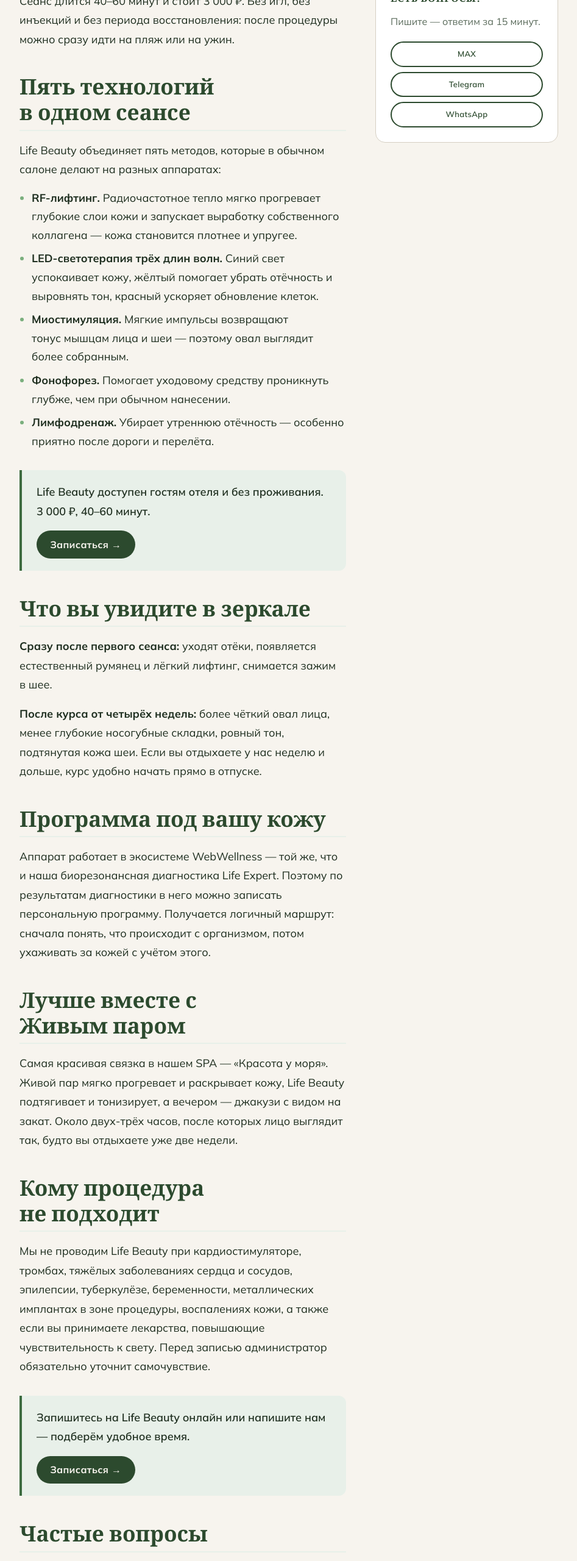
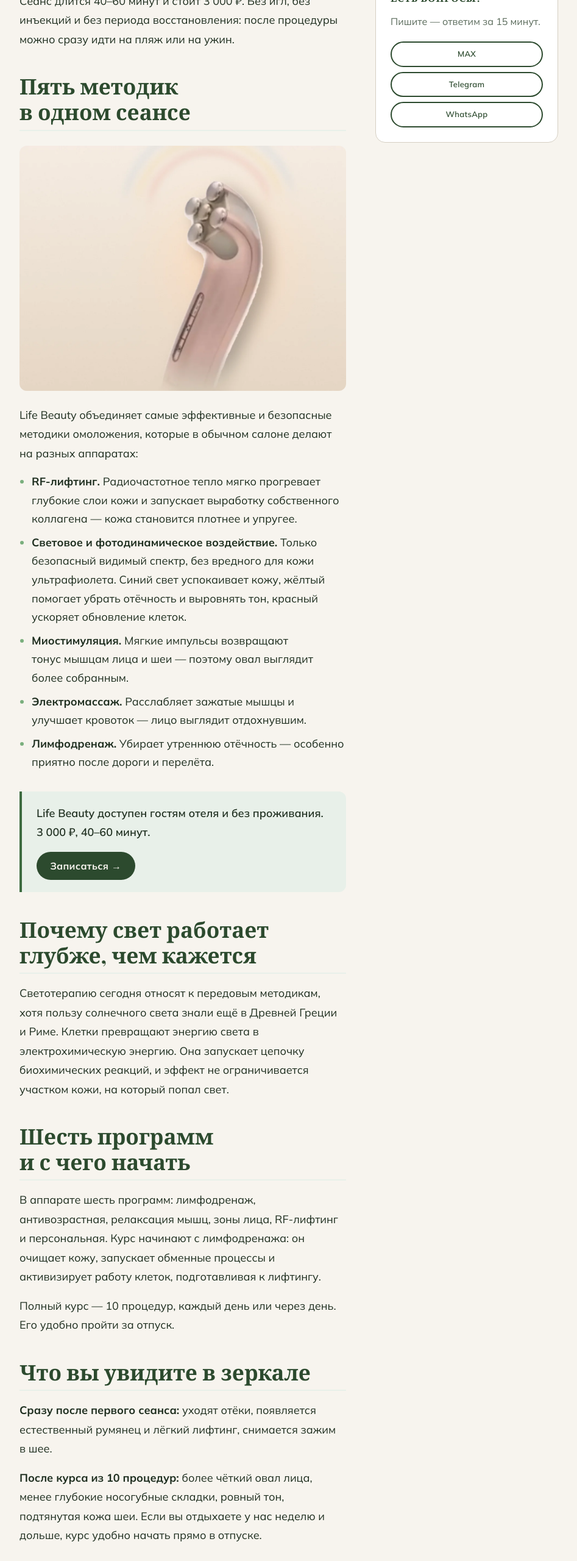
Before and after one commit to lifestyleabkhazia-beep/lifestyle-blog-images, a plain HTML site: page articles/article-life-beauty.html in a window 1280 px wide. Shown: the part 1340-3900 px from the top of the page at 61% size, without its empty margins (166-1113 px from the left). Drawn offline with nearby package versions, Linux system fonts and the light colour scheme; a web font is replaced by a local one.

Commit message:
Life Beauty: фото аппарата, обновлённая статья (видимый свет, 6 программ, курс 10 процедур)
Co-Authored-By: Claude Opus 5.5 <noreply@anthropic.com>
Claude-Session: https://claude.ai/code/session_0187Gxbcz4eoRHthXuJ82kVf

```diff
--- a/articles/article-life-beauty.html
+++ b/articles/article-life-beauty.html
@@ -5,9 +5,9 @@
   <meta name="viewport" content="width=device-width, initial-scale=1.0" />
   <title>Life Beauty в LIFESTYLE, Алахадзы — аппаратный уход за лицом и шеей у моря</title>
   <link rel="canonical" href="https://lifestyleabkhazia-beep.github.io/lifestyle-blog-images/articles/article-life-beauty.html" />
-  <meta name="description" content="Life Beauty в SPA эко-отеля LIFESTYLE в Абхазии: RF-лифтинг, LED-свет, миостимуляция, фонофорез и лимфодренаж за один сеанс. 3 000 ₽, 40–60 минут, без проживания." />
+  <meta name="description" content="Life Beauty в SPA эко-отеля LIFESTYLE в Абхазии: RF-лифтинг, свет без ультрафиолета, миостимуляция, электромассаж и лимфодренаж за один сеанс. 3 000 ₽, 40–60 минут, без проживания." />
   <meta property="og:title" content="Life Beauty в LIFESTYLE, Алахадзы — аппаратный уход за лицом и шеей у моря" />
-  <meta property="og:description" content="Life Beauty в SPA эко-отеля LIFESTYLE в Абхазии: RF-лифтинг, LED-свет, миостимуляция, фонофорез и лимфодренаж за один сеанс. 3 000 ₽, 40–60 минут, без проживания." />
+  <meta property="og:description" content="Life Beauty в SPA эко-отеля LIFESTYLE в Абхазии: RF-лифтинг, свет без ультрафиолета, миостимуляция, электромассаж и лимфодренаж за один сеанс. 3 000 ₽, 40–60 минут, без проживания." />
   <meta property="og:image" content="https://lifestyleabkhazia-beep.github.io/lifestyle-blog-images/art-life-beauty.webp" />
   <link rel="preconnect" href="https://fonts.googleapis.com" />
   <link rel="preconnect" href="https://fonts.gstatic.com" crossorigin />
@@ -18,7 +18,7 @@
     "@context": "https://schema.org",
     "@type": "Article",
     "headline": "Life Beauty в LIFESTYLE, Алахадзы — аппаратный уход за лицом и шеей у моря",
-    "description": "Life Beauty в SPA эко-отеля LIFESTYLE в Абхазии: RF-лифтинг, LED-свет, миостимуляция, фонофорез и лимфодренаж за один сеанс. 3 000 ₽, 40–60 минут, без проживания.",
+    "description": "Life Beauty в SPA эко-отеля LIFESTYLE в Абхазии: RF-лифтинг, свет без ультрафиолета, миостимуляция, электромассаж и лимфодренаж за один сеанс. 3 000 ₽, 40–60 минут, без проживания.",
     "image": "https://lifestyleabkhazia-beep.github.io/lifestyle-blog-images/art-life-beauty.webp",
     "datePublished": "2026-11-20",
     "author": {"@type": "Organization", "name": "Эко-отель LIFESTYLE"},
@@ -87,13 +87,14 @@
             <p>Дома уход за собой обычно проигрывает работе и делам. В отпуске всё наоборот: утром море, днём солнце, вечером ужин с видом на закат — и хочется, чтобы лицо выглядело так же отдохнувшим, как вы себя чувствуете. Для этого в SPA эко-отеля LIFESTYLE появился Life Beauty — аппаратный уход за лицом и шейно-воротниковой зоной.</p>
             <p>Сеанс длится 40–60 минут и стоит 3 000 ₽. Без игл, без инъекций и без периода восстановления: после процедуры можно сразу идти на пляж или на ужин.</p>
 
-            <h2>Пять технологий в одном сеансе</h2>
-            <p>Life Beauty объединяет пять методов, которые в обычном салоне делают на разных аппаратах:</p>
+            <h2>Пять методик в одном сеансе</h2>
+            <figure style="margin:24px 0"><img src="../life-beauty-device.webp" alt="Аппарат Life Beauty с пятью насадками для лица" loading="lazy" style="width:100%;height:auto;border-radius:12px"></figure>
+            <p>Life Beauty объединяет самые эффективные и безопасные методики омоложения, которые в обычном салоне делают на разных аппаратах:</p>
             <ul>
               <li><strong>RF-лифтинг.</strong> Радиочастотное тепло мягко прогревает глубокие слои кожи и запускает выработку собственного коллагена — кожа становится плотнее и упругее.</li>
-              <li><strong>LED-светотерапия трёх длин волн.</strong> Синий свет успокаивает кожу, жёлтый помогает убрать отёчность и выровнять тон, красный ускоряет обновление клеток.</li>
+              <li><strong>Световое и фотодинамическое воздействие.</strong> Только безопасный видимый спектр, без вредного для кожи ультрафиолета. Синий свет успокаивает кожу, жёлтый помогает убрать отёчность и выровнять тон, красный ускоряет обновление клеток.</li>
               <li><strong>Миостимуляция.</strong> Мягкие импульсы возвращают тонус мышцам лица и шеи — поэтому овал выглядит более собранным.</li>
-              <li><strong>Фонофорез.</strong> Помогает уходовому средству проникнуть глубже, чем при обычном нанесении.</li>
+              <li><strong>Электромассаж.</strong> Расслабляет зажатые мышцы и улучшает кровоток — лицо выглядит отдохнувшим.</li>
               <li><strong>Лимфодренаж.</strong> Убирает утреннюю отёчность — особенно приятно после дороги и перелёта.</li>
             </ul>
 
@@ -102,9 +103,16 @@
               <a href="https://lifestylehotel.online/?znms_widget_open=8057" class="btn btn--primary" target="_blank" rel="noopener">Записаться →</a>
             </div>
 
+            <h2>Почему свет работает глубже, чем кажется</h2>
+            <p>Светотерапию сегодня относят к передовым методикам, хотя пользу солнечного света знали ещё в Древней Греции и Риме. Клетки превращают энергию света в электрохимическую энергию. Она запускает цепочку биохимических реакций, и эффект не ограничивается участком кожи, на который попал свет.</p>
+
+            <h2>Шесть программ и с чего начать</h2>
+            <p>В аппарате шесть программ: лимфодренаж, антивозрастная, релаксация мышц, зоны лица, RF-лифтинг и персональная. Курс начинают с лимфодренажа: он очищает кожу, запускает обменные процессы и активизирует работу клеток, подготавливая к лифтингу.</p>
+            <p>Полный курс — 10 процедур, каждый день или через день. Его удобно пройти за отпуск.</p>
+
             <h2>Что вы увидите в зеркале</h2>
             <p><strong>Сразу после первого сеанса:</strong> уходят отёки, появляется естественный румянец и лёгкий лифтинг, снимается зажим в шее.</p>
-            <p><strong>После курса от четырёх недель:</strong> более чёткий овал лица, менее глубокие носогубные складки, ровный тон, подтянутая кожа шеи. Если вы отдыхаете у нас неделю и дольше, курс удобно начать прямо в отпуске.</p>
+            <p><strong>После курса из 10 процедур:</strong> более чёткий овал лица, менее глубокие носогубные складки, ровный тон, подтянутая кожа шеи. Если вы отдыхаете у нас неделю и дольше, курс удобно начать прямо в отпуске.</p>
 
             <h2>Программа под вашу кожу</h2>
             <p>Аппарат работает в экосистеме WebWellness — той же, что и наша биорезонансная диагностика Life Expert. Поэтому по результатам диагностики в него можно записать персональную программу. Получается логичный маршрут: сначала понять, что происходит с организмом, потом ухаживать за кожей с учётом этого.</p>
@@ -140,7 +148,7 @@
 
               <details>
                 <summary>Когда будет виден результат?</summary>
-                <p>Отёки уходят и лицо выглядит свежее сразу после первого сеанса. Для стойкого лифтинга нужен курс от четырёх недель.</p>
+                <p>Отёки уходят и лицо выглядит свежее сразу после первого сеанса. Для стойкого лифтинга нужен курс из 10 процедур — каждый день или через день.</p>
               </details>
 
               <details>
```
Also changed, not shown: art-life-beauty.webp, life-beauty-device.webp (added).
